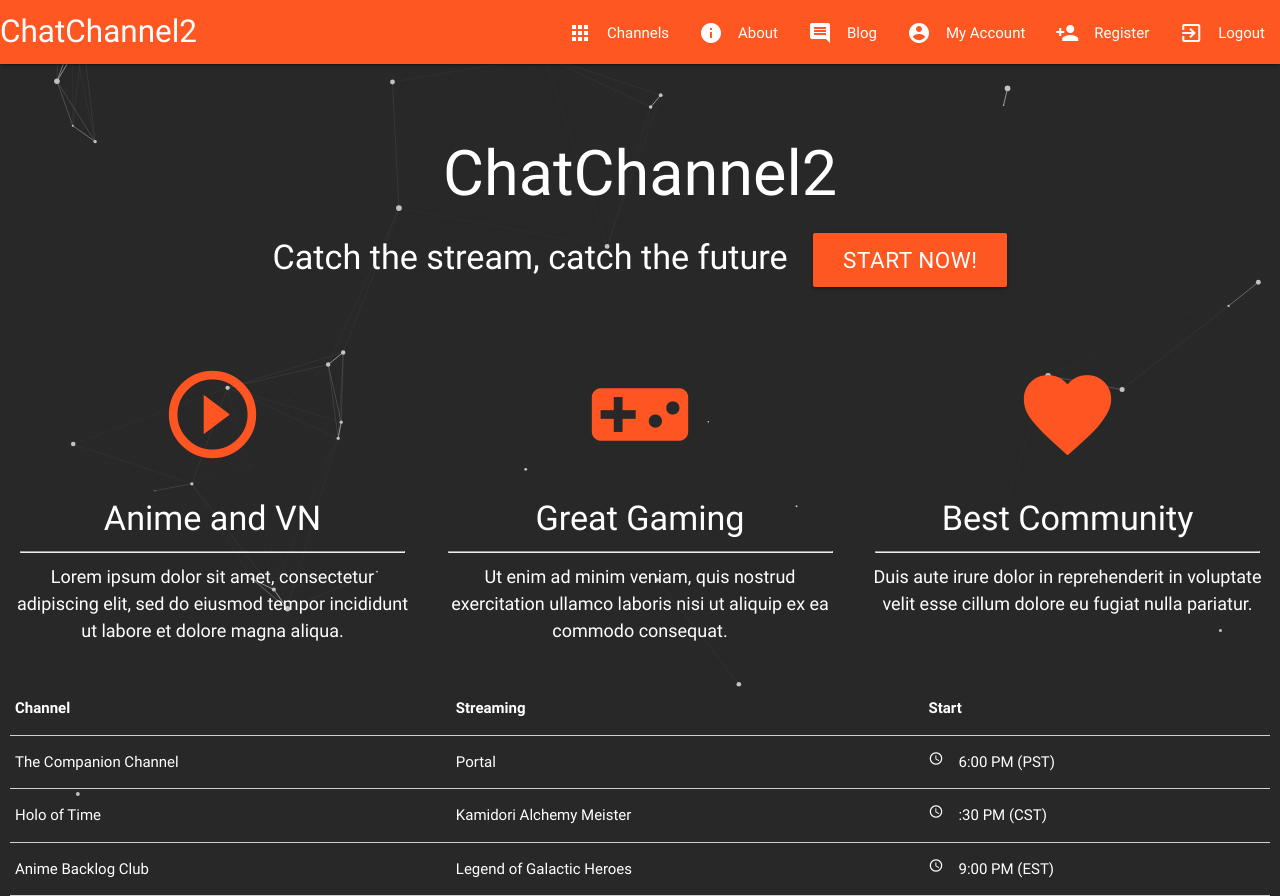
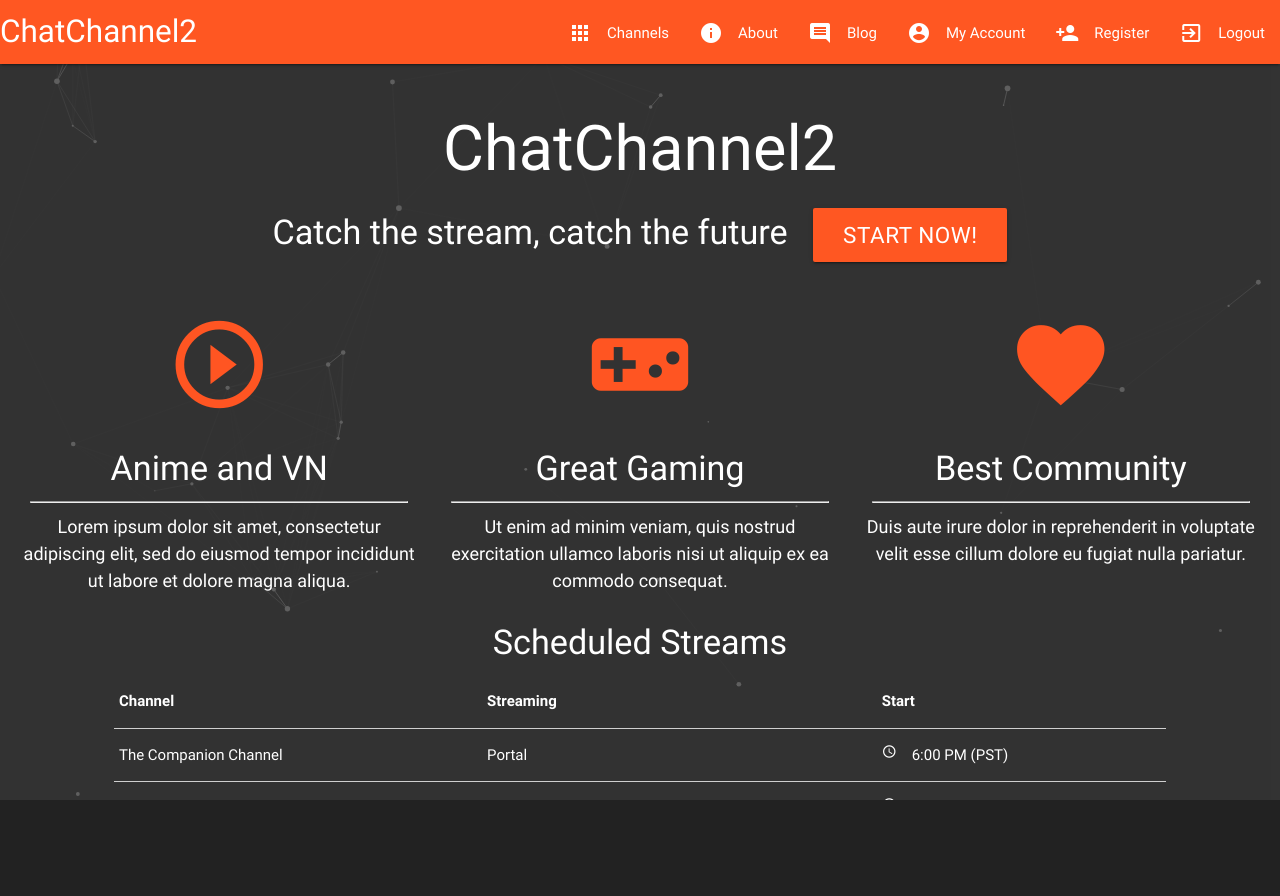
Before and after one commit to wgoode3/materialize-demo, a plain HTML site: page index.html in a window 1280 px wide. After the commit the page ends 800 px from the top, so only its background shows below. Drawn offline with nearby package versions, Linux system fonts and the light colour scheme.

Commit message:
table styling, cleaner indentation

```diff
--- a/css/style.css
+++ b/css/style.css
@@ -33,17 +33,17 @@ hr {
 
 .container {
 	width: 100%;
-	padding-left: 10px;
-	padding-right: 10px;
-	background-color: rgba(55, 55, 55, 0.3);
+	padding-left: 20px;
+	padding-right: 20px;
+	background-color: rgba(55, 55, 55, 0.8);
 	overflow: auto;
 	overflow-x: hidden;
-	min-height: calc(100vh - 64px);
+	height: calc(100vh - 64px);
 }
 
 .headline {
-	margin-top: 75px;
-	margin-bottom: 75px;
+	margin-top: 50px;
+	margin-bottom: 50px;
 	text-align: center;
 }
 
@@ -60,7 +60,7 @@ hr {
 }
 
 .content {
-	height: 300px;
+	min-height: 300px;
 	text-align: center;
 }
 
@@ -79,3 +79,7 @@ hr {
 .btn-large {
 	font-size: 1.5rem;
 }
+
+.row {
+	margin-top: 30px;
+}
--- a/index.html
+++ b/index.html
@@ -19,12 +19,42 @@
 			<div class="nav-wrapper deep-orange">
 				<a href="#" class="brand-logo">ChatChannel2</a>
 				<ul id="nav-mobile" class="right hide-on-med-and-down">
-					<li><a href="#" class="waves-effect waves-light"><i class="material-icons prefix left">apps</i>Channels</a></li>
-					<li><a href="#" class="waves-effect waves-light"><i class="material-icons prefix left">info</i>About</a></li>
-					<li><a href="#" class="waves-effect waves-light"><i class="material-icons prefix left">comment</i>Blog</a></li>
-					<li><a href="#" class="waves-effect waves-light"><i class="material-icons prefix left">account_circle</i>My Account</a></li>
-					<li><a class="waves-effect waves-light modal-trigger" href="#modal1"><i class="material-icons prefix left">person_add</i>Register</a></li>
-					<li><a href="#" class="waves-effect waves-light"><i class="material-icons prefix left">exit_to_app</i>Logout</a></li>
+					<li>
+						<a href="#" class="waves-effect waves-light">
+							<i class="material-icons prefix left">apps</i>
+							Channels
+						</a>
+					</li>
+					<li>
+						<a href="#" class="waves-effect waves-light">
+							<i class="material-icons prefix left">info</i>
+							About
+						</a>
+					</li>
+					<li>
+						<a href="#" class="waves-effect waves-light">
+							<i class="material-icons prefix left">comment</i>
+							Blog
+						</a>
+					</li>
+					<li>
+						<a href="#" class="waves-effect waves-light">
+							<i class="material-icons prefix left">account_circle</i>
+							My Account
+						</a>
+					</li>
+					<li>
+						<a class="waves-effect waves-light modal-trigger" href="#modal1">
+							<i class="material-icons prefix left">person_add</i>
+							Register
+						</a>
+					</li>
+					<li>
+						<a href="#" class="waves-effect waves-light">
+							<i class="material-icons prefix left">exit_to_app</i>
+							Logout
+						</a>
+					</li>
 				</ul>
 			</div>
 		</nav>
@@ -72,7 +102,9 @@
 		</div>
 
 		<!-- Table with example streams -->
-		<table class="bordered">
+		<div class="row">
+			<h4 class="center-align">Scheduled Streams</h4>
+			<table class="bordered col s10 offset-s1">
 				<tr>
 					<th>Channel</th>
 					<th>Streaming</th>
@@ -100,6 +132,7 @@
 					</td>
 				</tr>
 			</table>
+		</div>
 
 		<!-- Registration Modal -->
 		<div id="modal1" class="modal modal-fixed-footer">
```
Lines whose indentation alone changed are shown as unchanged.
